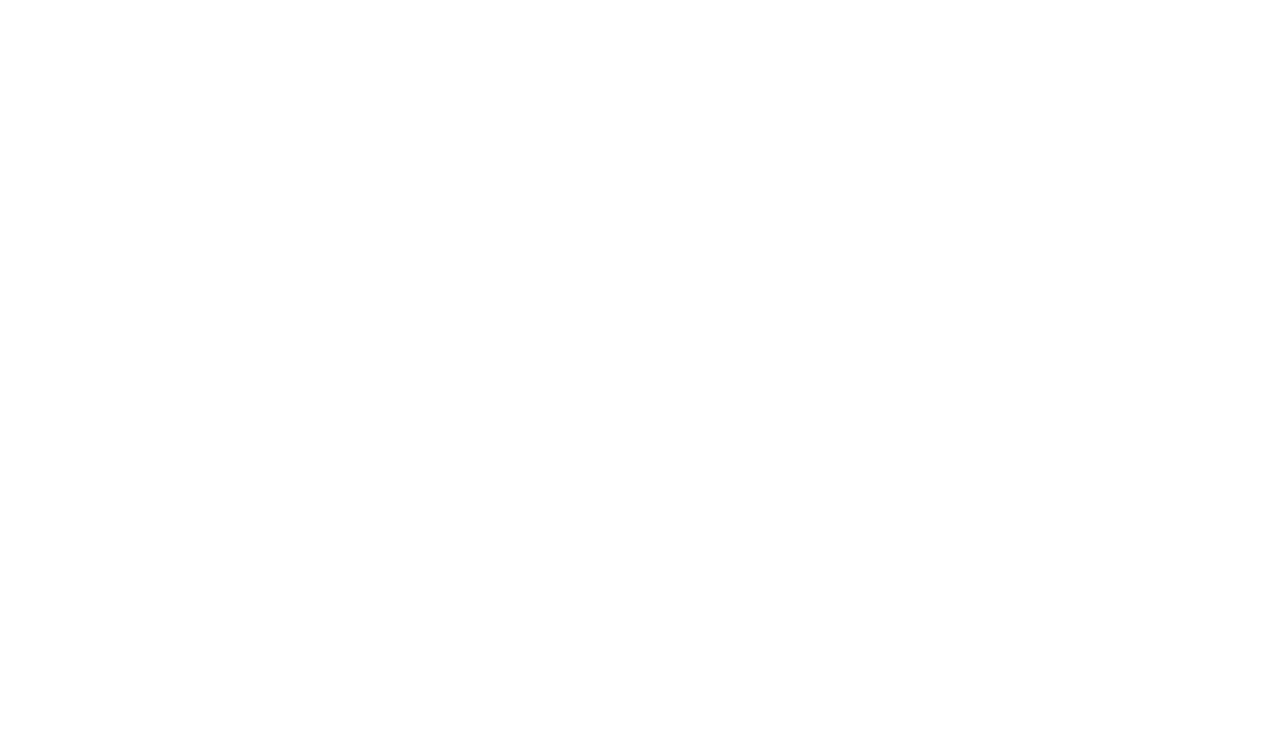
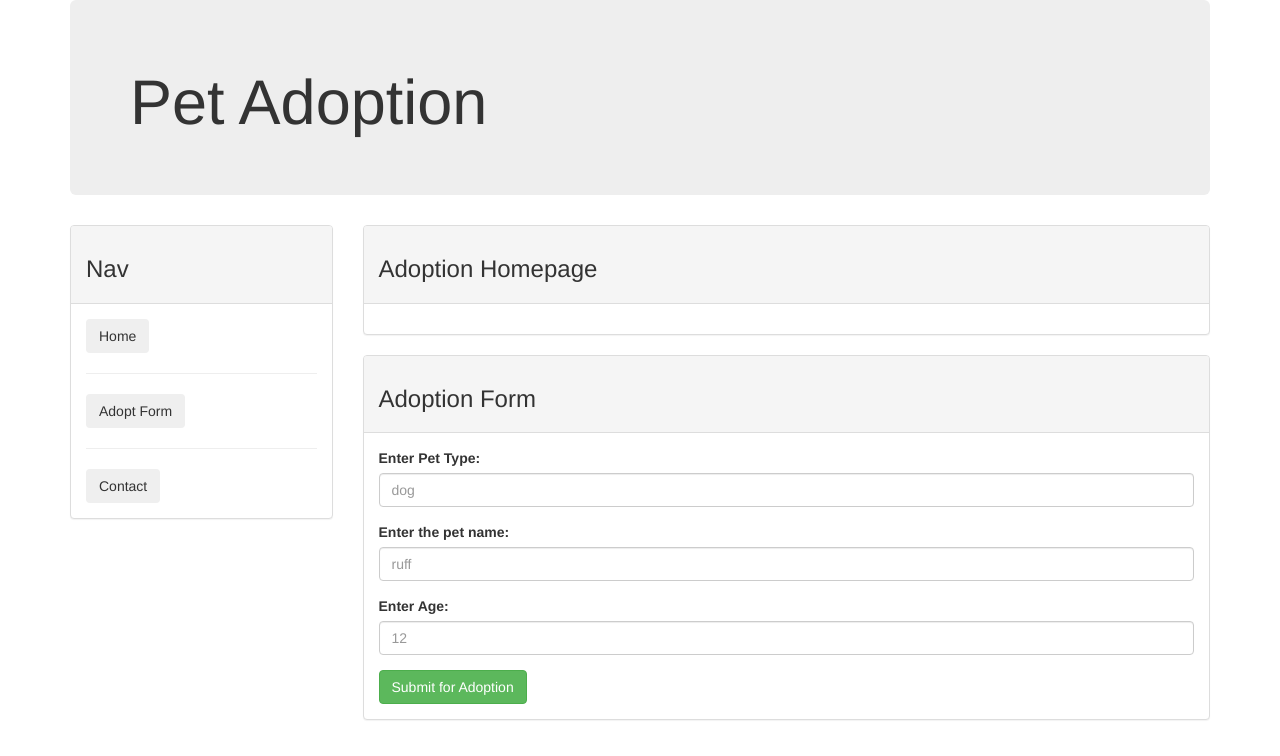
Before and after one commit to telpuhova/animal-adoption-agency, a plain HTML site: page index.html in a window 1280 px wide. Drawn offline with Linux system fonts and the light colour scheme.

Commit message:
add html for adoption form

```diff
--- a/index.html
+++ b/index.html
@@ -10,6 +10,65 @@
   </head>
   <body>
     <div class="container">
+      <div class="jumbotron">
+        <h1>Pet Adoption</h1>
+      </div>
+      <div class="row">
+        <div class="col-md-3">
+          <div class="panel panel-default">
+            <div class="panel-heading">
+              <h3>Nav</h3>
+            </div>
+            <div class="panel-body">
+              <div id="sectionLinks">
+                <button id="homeB" type="button" class="btn btn-light">Home</button>
+                <hr>
+                <button id="adoptB" type="button" class="btn btn-light">Adopt Form</button>
+                <hr>
+                <button id="contactB" type="button" class="btn btn-light">Contact</button>
+              </div>
+            </div>
+          </div>
+        </div>
+        <div class="col-md-9 homepage">
+          <div class="panel panel-default">
+            <div class="panel-heading">
+              <h3>Adoption Homepage</h3>
+            </div>
+            <div class="panel-body">
+              <div id="available">
+
+              </div>
+
+            </div>
+          </div>
+        </div>
+        <div class="col-md-9 adoptForm">
+          <div class="panel panel-default">
+            <div class="panel-heading">
+              <h3>Adoption Form</h3>
+            </div>
+            <div class="panel-body">
+              <form id="adoptForm">
+                <div class="form-group">
+                  <label for="pet-type">Enter Pet Type:</label>
+                  <input type="text" id="pet-type" class="form-control" placeholder="dog">
+                </div>
+                <div class="form-group">
+                  <label for="name">Enter the pet name:</label>
+                  <input type="text" id="pet-name" class="form-control" placeholder="ruff">
+                </div>
+                <div class="form-group">
+                  <label for="age">Enter Age:</label>
+                  <input type="text" id="age" class="form-control" placeholder="12">
+                </div>
+                <button type="submit" class="btn btn-success">Submit for Adoption</button>
+            </form>
+            </div>
+          </div>
+        </div>
+      </div>
+    </div>
 
   </body>
 </html>
```
